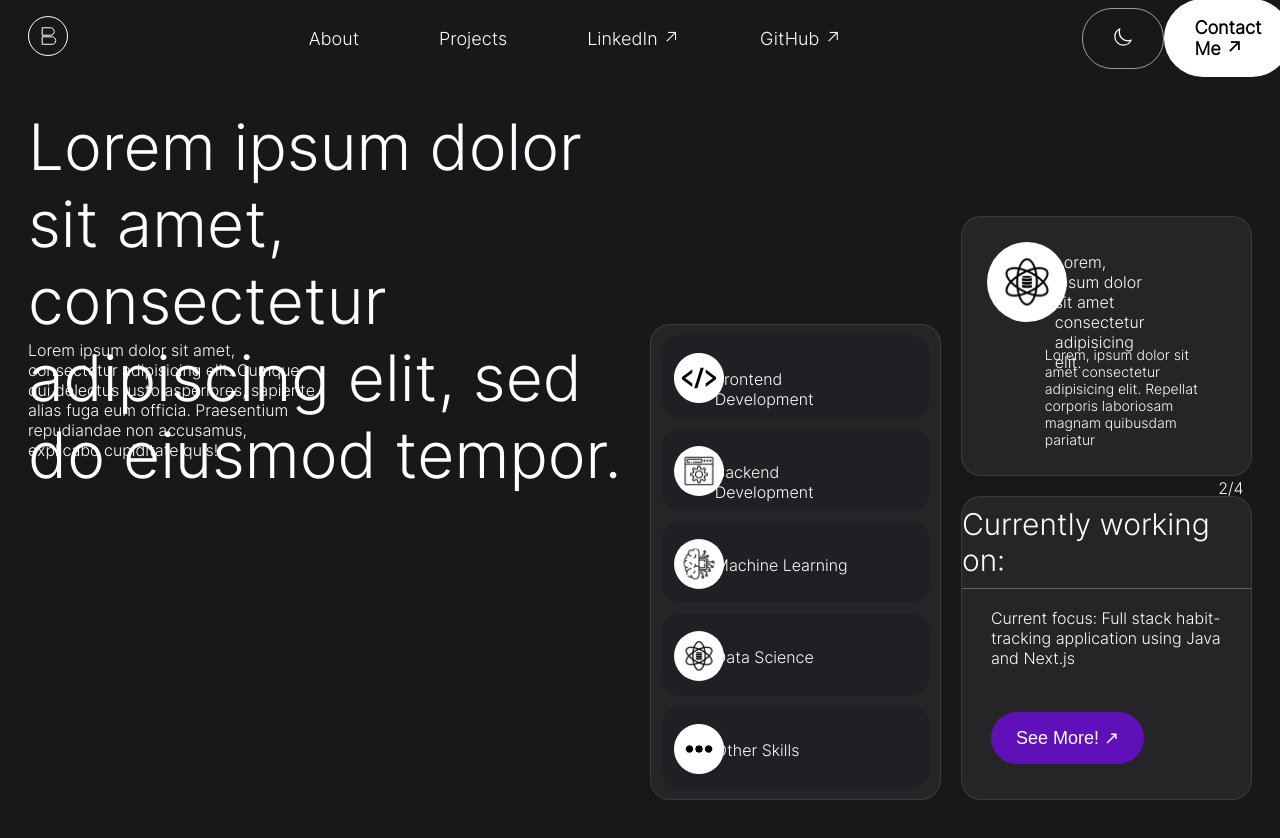
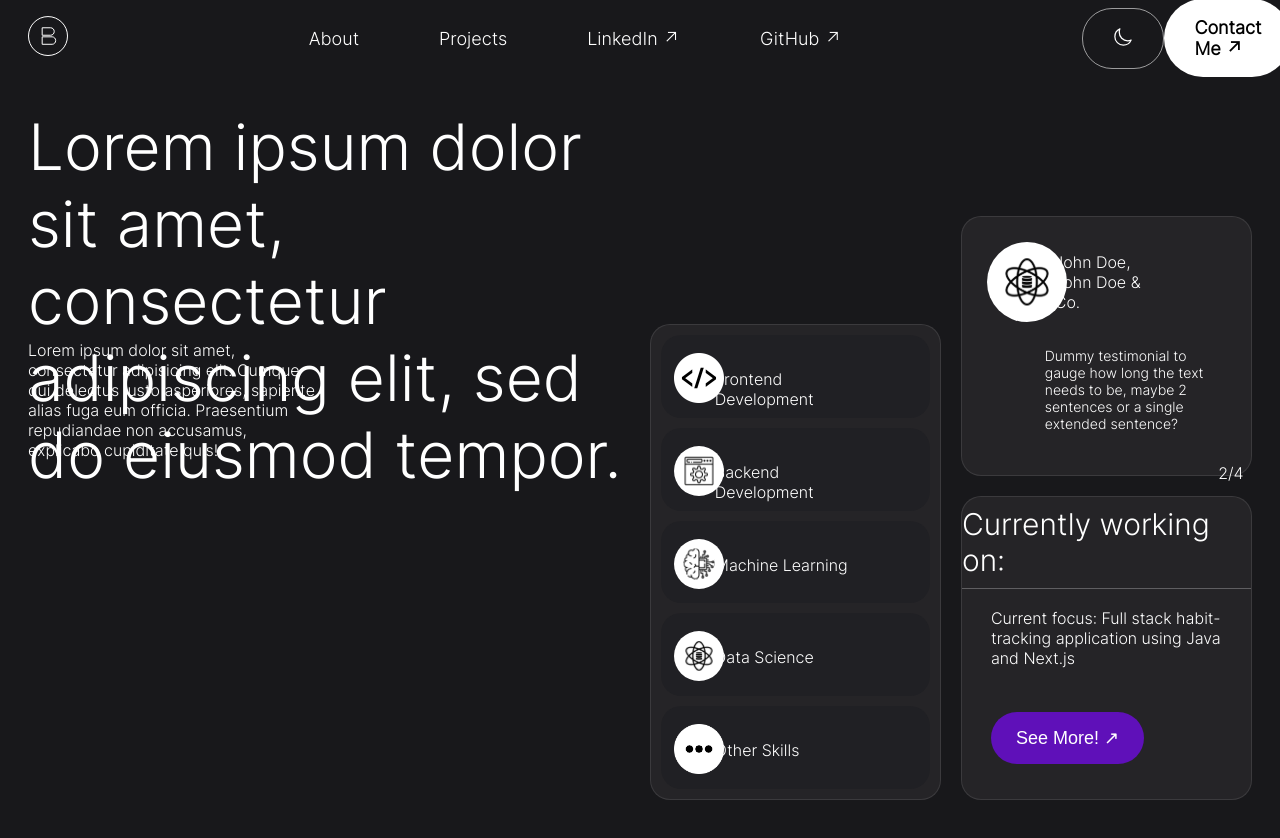
Before and after one commit to BenW2k/Ben-Resume, a Next.js app in the folder frontend/: page / in a window 1280 px wide. Shown: the top 838 px of the page. Built offline with nearby package versions, Linux system fonts and the light colour scheme.

Commit message:
+more personalised dummy placeholder info

```diff
--- a/frontend/app/components/testimonial-panel.tsx
+++ b/frontend/app/components/testimonial-panel.tsx
@@ -10,12 +10,10 @@ export const Testimonial = () => {
         alt="dark-mode-logo"
         className={styles["test-image"]}
       />
-      <p className={styles["paragraph-1"]}>
-        Lorem, ipsum dolor sit amet consectetur adipisicing elit.
-      </p>
+      <p className={styles["paragraph-1"]}>John Doe, John Doe & Co.</p>
       <p className={styles["paragraph-2"]}>
-        Lorem, ipsum dolor sit amet consectetur adipisicing elit. Repellat
-        corporis laboriosam magnam quibusdam pariatur
+        Dummy testimonial to gauge how long the text needs to be, maybe 2
+        sentences or a single extended sentence?
       </p>
       <p className={styles["current-element"]}>2/4</p>
     </div>
```
